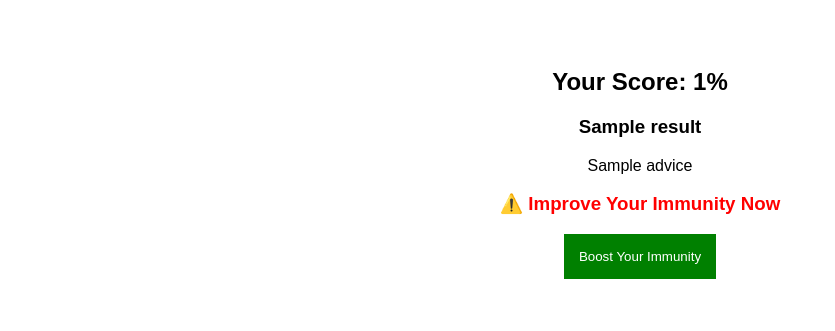
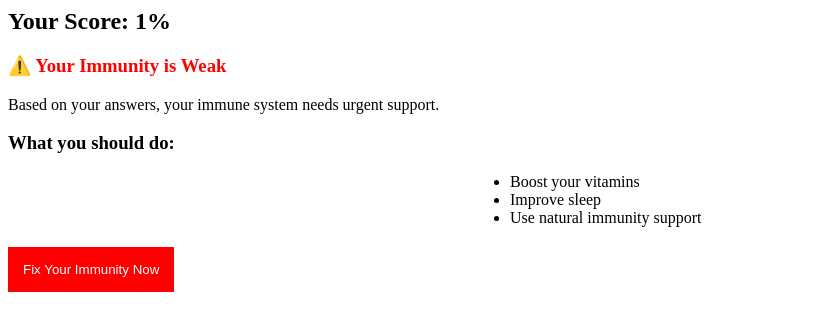
Before and after one commit to DMX120/immunity-tool, a Flask app: template templates/result.html in a window 1280 px wide. Shown: the top 331 px of the page, without its empty margins (0-835 px from the left). Run offline with Flask 3, Linux system fonts and the light colour scheme; the template is opened without the code that fills it: most values are stand-ins (such as "Sample title", 1, 10 or a date in 2020).

Commit message:
Update result.html

```diff
--- a/templates/result.html
+++ b/templates/result.html
@@ -1,21 +1,23 @@
-<!DOCTYPE html>
-<html>
-<head>
-  <title>Your Result</title>
-</head>
-<body style="text-align:center; font-family:Arial; padding:40px;">
+<h2>Your Score: {{ percentage }}%</h2>
 
-  <h2>Your Score: {{ percentage }}%</h2>
-  <h3>{{ result }}</h3>
-  <p>{{ advice }}</p>
+<h3 style="color:red;">
+⚠️ Your Immunity is Weak
+</h3>
 
-  <h3 style="color:red;">⚠️ Improve Your Immunity Now</h3>
+<p>
+Based on your answers, your immune system needs urgent support.
+</p>
 
-  <a href="YOUR_AFFILIATE_LINK_HERE">
-    <button style="padding:15px; background:green; color:white; border:none;">
-      Boost Your Immunity
-    </button>
-  </a>
+<h3>What you should do:</h3>
 
-</body>
-</html>
+<ul style="text-align:left; max-width:300px; margin:auto;">
+  <li>Boost your vitamins</li>
+  <li>Improve sleep</li>
+  <li>Use natural immunity support</li>
+</ul>
+
+<a href="YOUR_AFFILIATE_LINK_HERE">
+  <button style="padding:15px; background:red; color:white; border:none; margin-top:20px;">
+    Fix Your Immunity Now
+  </button>
+</a>
```
